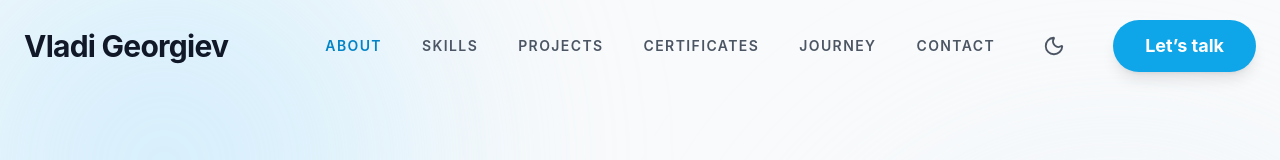
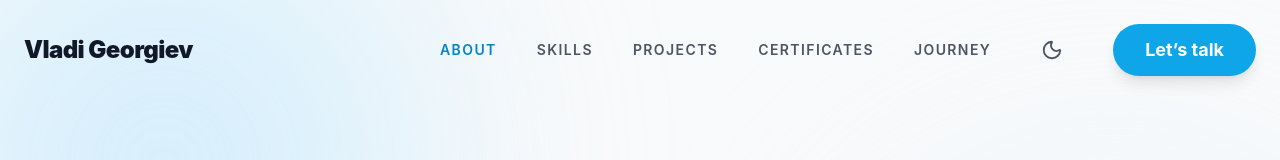
Before and after one commit to Vladi397/vladi-portfolio, a React (Vite) app: page / in a window 1280 px wide. Shown: the top 160 px of the page. Built offline with nearby package versions, Linux system fonts and the light colour scheme.

Commit message:
refactor: remove duplicate "CONTACT" link and improve navbar styles

```diff
--- a/src/components/sections/Navbar.jsx
+++ b/src/components/sections/Navbar.jsx
@@ -7,6 +7,7 @@ const Navbar = ({ activeId, theme, toggleTheme }) => {
   const [open, setOpen] = useState(false);
   const [scrolled, setScrolled] = useState(false);
 
+  // REMOVED "CONTACT" from this list so we don't have duplicates
   const links = useMemo(
     () => [
       { label: "ABOUT", id: "about" },
@@ -14,19 +15,16 @@ const Navbar = ({ activeId, theme, toggleTheme }) => {
       { label: "PROJECTS", id: "projects" },
       { label: "CERTIFICATES", id: "certificates" },
       { label: "JOURNEY", id: "journey" },
-      { label: "CONTACT", id: "contact" },
     ],
     []
   );
 
-  // Handle scroll background
   useEffect(() => {
     const handleScroll = () => setScrolled(window.scrollY > 50);
     window.addEventListener("scroll", handleScroll);
     return () => window.removeEventListener("scroll", handleScroll);
   }, []);
 
-  // Lock body scroll when mobile menu is open
   useEffect(() => {
     if (open) {
       document.body.style.overflow = "hidden";
@@ -43,10 +41,10 @@ const Navbar = ({ activeId, theme, toggleTheme }) => {
   const ThemeToggle = ({ className = "" }) => (
     <button
       onClick={(e) => toggleTheme(e)}
-      className={`p-2 rounded-full transition-all duration-300 ${className}
+      className={`p-2.5 rounded-full transition-all duration-300 ${className}
         hover:bg-gray-100 text-gray-600
         dark:hover:bg-slate-800 dark:text-slate-300
-        active:scale-95 active:rotate-12 transform
+        active:scale-95 transform
       `}
       aria-label="Toggle Dark Mode"
     >
@@ -61,22 +59,21 @@ const Navbar = ({ activeId, theme, toggleTheme }) => {
       <nav
         className={`fixed w-full z-50 top-0 left-0 transition-all duration-300 border-b
           ${scrolled
-            ? "bg-white/80 dark:bg-slate-900/80 backdrop-blur-md border-gray-200/50 dark:border-slate-700/50 py-3 md:py-4"
-            : "bg-transparent border-transparent py-4 md:py-5"
+            ? "bg-white/85 dark:bg-slate-900/85 backdrop-blur-md border-gray-200/50 dark:border-slate-700/50 py-3 md:py-4"
+            : "bg-transparent border-transparent py-4 md:py-6"
           }
         `}
       >
         <div className="max-w-7xl mx-auto px-4 sm:px-6 flex justify-between items-center">
-          {/* LOGO */}
           <button
             onClick={() => scrollToId("home")}
-            className="text-xl sm:text-2xl md:text-3xl font-bold tracking-tight theme-color-transition transition-colors
+            className="text-xl sm:text-2xl font-black tracking-tight theme-color-transition transition-colors
               text-gray-900 dark:text-slate-50 relative z-50"
           >
             Vladi Georgiev
           </button>
 
-          {/* --- DESKTOP MENU --- */}
+          {/* DESKTOP */}
           <div className="hidden md:flex items-center gap-6 lg:gap-10">
             {links.map((l) => {
               const isActive = activeId === l.id;
@@ -98,17 +95,17 @@ const Navbar = ({ activeId, theme, toggleTheme }) => {
 
             <ThemeToggle />
 
+            {/* THIS IS THE MAIN CONTACT BUTTON */}
             <PrimaryButton onClick={() => handleNav("contact")} className="px-6 py-2 text-sm">
               Let’s talk
             </PrimaryButton>
           </div>
 
-          {/* --- MOBILE HEADER CONTROLS --- */}
+          {/* MOBILE TOGGLES */}
           <div className="flex items-center gap-2 md:hidden relative z-50">
             <ThemeToggle />
             <button
               onClick={() => setOpen((s) => !s)}
-              aria-label="Toggle menu"
               className="p-2 rounded-lg text-gray-900 dark:text-white hover:bg-gray-100 dark:hover:bg-slate-800 transition-colors"
             >
               {open ? <X size={28} /> : <Menu size={28} />}
@@ -117,7 +114,7 @@ const Navbar = ({ activeId, theme, toggleTheme }) => {
         </div>
       </nav>
 
-      {/* --- MOBILE MENU OVERLAY --- */}
+      {/* MOBILE MENU */}
       <div
         className={`fixed inset-0 z-40 md:hidden bg-white/95 dark:bg-[#0B1120]/95 backdrop-blur-xl transition-all duration-300 ease-in-out
           ${open ? "opacity-100 translate-y-0" : "opacity-0 -translate-y-full pointer-events-none"}
@@ -141,13 +138,9 @@ const Navbar = ({ activeId, theme, toggleTheme }) => {
             );
           })}
 
-          <div
-            className={`w-full max-w-xs pt-8 transition-all duration-700 delay-300 transform
-              ${open ? "translate-y-0 opacity-100" : "translate-y-8 opacity-0"}
-            `}
-          >
-             <PrimaryButton onClick={() => handleNav("contact")} className="w-full justify-center py-4 text-lg">
-               Get in Touch
+          <div className={`pt-8 transition-all duration-700 delay-300 transform ${open ? "translate-y-0 opacity-100" : "translate-y-8 opacity-0"}`}>
+             <PrimaryButton onClick={() => handleNav("contact")} className="w-64 justify-center py-4 text-lg">
+               Let's Talk
              </PrimaryButton>
           </div>
         </div>
```
